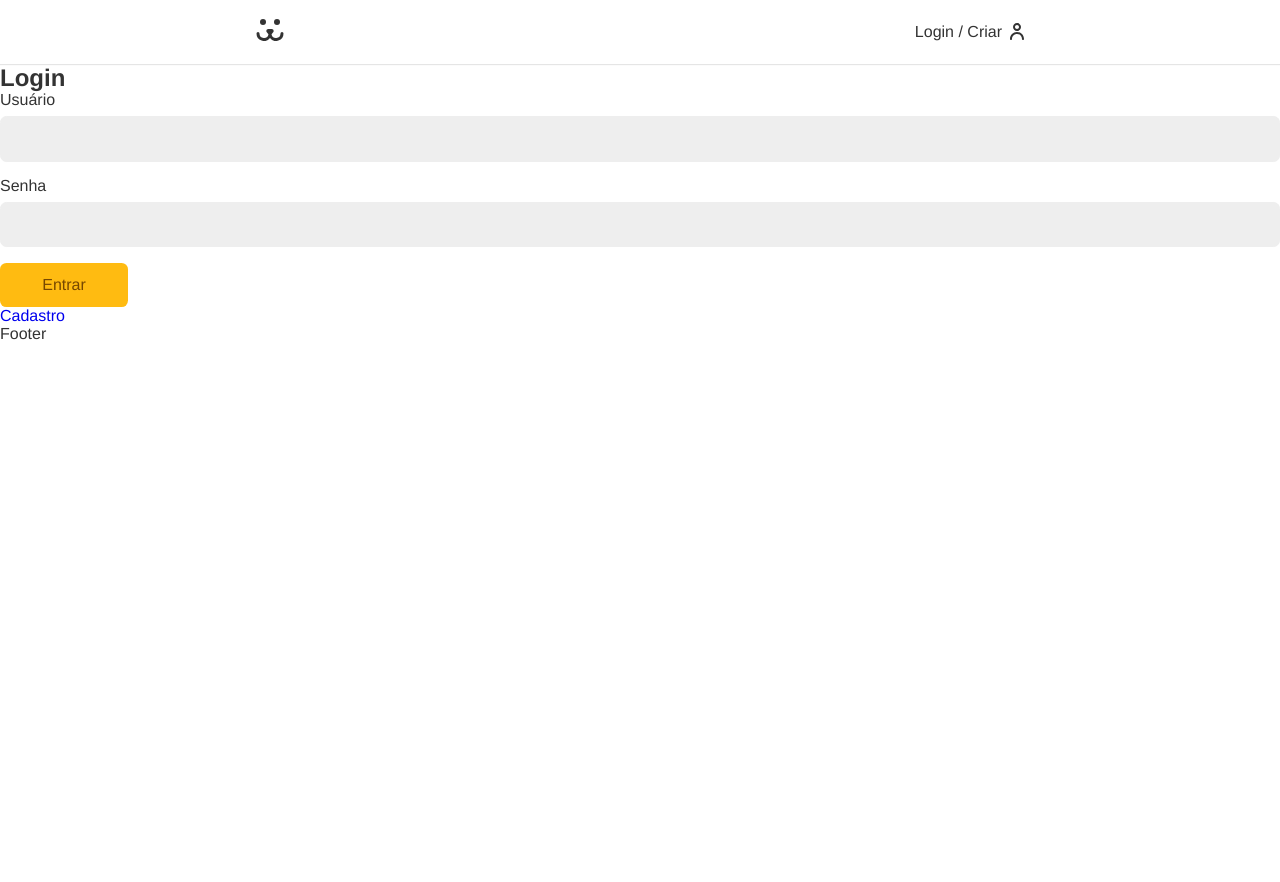
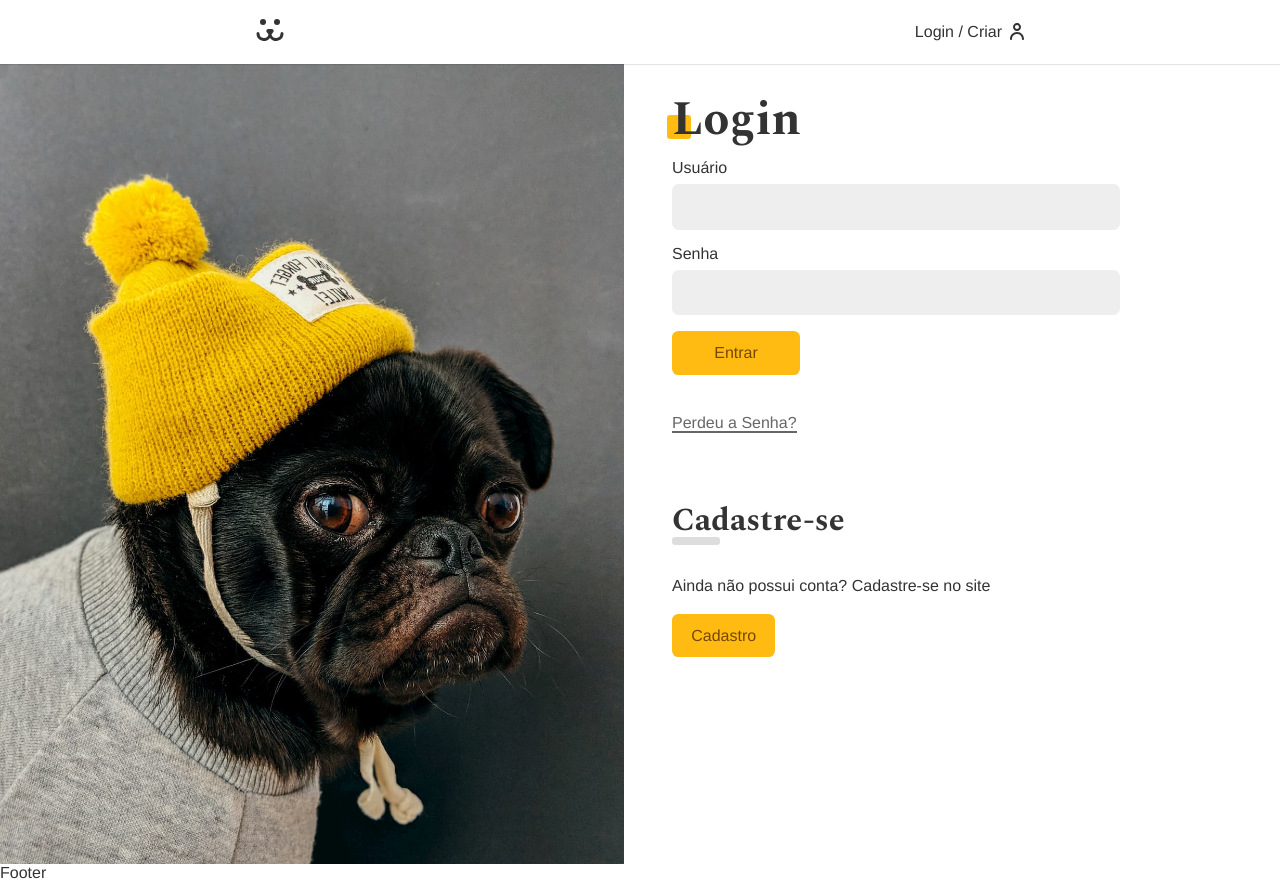
Before and after one commit to rafaelhbastos/dogs, a React (Create React App) app: page /login in a window 1280 px wide. Before the commit the page ends 800 px from the top, so only its background shows below. Built offline with nearby package versions, Linux system fonts and the light colour scheme.

Commit message:
Dealing with form

```diff
--- a/src/App.css
+++ b/src/App.css
@@ -1,3 +1,5 @@
+@import url('https://fonts.googleapis.com/css2?family=Spectral:wght@700&family=Varela+Round&display=swap');
+
 * {
   box-sizing: border-box;
 }
@@ -36,6 +38,7 @@
 
 a {
   text-decoration: none;
+  color: #333;
 }
 
 .container {
@@ -43,3 +46,38 @@
   padding: 0 1rem;
   margin: 0 auto;
 }
+
+.title {
+  font-family: var(--type-second);
+  line-height: 1;
+  font-size: 3rem;
+  margin: 1rem 0;
+  position: relative;
+  z-index: 1;
+}
+
+.title::after {
+  content: '';
+  display: block;
+  width: 1.5rem;
+  height: 1.5rem;
+  background: #fb1;
+  position: absolute;
+  bottom: 5px;
+  left: -5px;
+  border-radius: .2rem;
+  z-index: -1;
+}
+
+.animeLeft {
+  opacity: 0;
+  transform: translateX(-20px);
+  animation: animeLeft 0.3s forwards;
+}
+
+@keyframes animeLeft {
+  to {
+    opacity: 1;
+    transform: initial;
+  }
+}
--- /dev/null
+++ b/src/CSS/Login.module.css
@@ -0,0 +1,30 @@
+.login {
+  display: grid;
+  grid-template-columns: 1fr 1fr;
+  min-height: 100vh;
+  gap: 2rem;
+}
+
+.login::before {
+  content: '';
+  display: block;
+  background: url('../Assets/login.jpg') no-repeat center center;
+  background-size: cover;
+}
+
+.forms {
+  max-width: 30rem;
+  padding: 1rem;
+}
+
+@media (max-width: 40rem) {
+  .login {
+    grid-template-columns: 1fr;
+  }
+  .login::before {
+    display: none;
+  }
+  .forms {
+    max-width: 100%;
+  }
+}
--- /dev/null
+++ b/src/CSS/LoginForm.module.css
@@ -0,0 +1,41 @@
+.form {
+  margin-bottom: 2rem;
+}
+
+.lost {
+  display: inline-block;
+  color: #666;
+  padding: .5rem 0;
+  line-height: 1;
+}
+
+.lost::after {
+  content: '';
+  height: 2px;
+  width: 100%;
+  background: currentColor;
+  display: block;
+}
+
+.register {
+  margin-top: 4rem;
+}
+
+.register p {
+  margin: 2rem 0;
+}
+
+.subtitle {
+  font-family: var(--type-second);
+  line-height: 1;
+  font-size: 2rem;
+}
+
+.subtitle::after {
+  content: '';
+  display: block;
+  background: #ddd;
+  height: .5rem;
+  width: 3rem;
+  border-radius: .2rem;
+}
--- /dev/null
+++ b/src/Components/Helper/Error.js
@@ -0,0 +1,13 @@
+import React from 'react'
+
+const Error = ({error}) => {
+
+  if(!error) return null;
+  return (
+    <p style={{color: '#f31', margin: '1rem 0'}}>
+      {error}
+    </p>
+  )
+}
+
+export default Error
--- a/src/Components/Login/Login.js
+++ b/src/Components/Login/Login.js
@@ -6,18 +6,23 @@
 import LoginPasswordLost from './LoginPasswordLost';
 import LoginPasswordReset from './LoginPasswordReset';
 import { UserContext } from '../../UserContext';
+import styles from '../../CSS/Login.module.css'
 
 const Login = () => {
   const { login } = useContext(UserContext)
 
   if (login === true) return <Navigate to="/conta" />
   return (
+    <section className={styles.login}>
+      <div className={styles.forms}>
         <Routes>
           <Route path='/' element={<LoginForm/>}/>
           <Route path='/criar' element={<LoginCreate/>} />
           <Route path='/perdeu' element={<LoginPasswordLost/>} />
           <Route path='/resetar' element={<LoginPasswordReset/>} />
         </Routes>
+      </div>
+    </section>
   )
 }
 
--- a/src/Components/Login/LoginForm.js
+++ b/src/Components/Login/LoginForm.js
@@ -1,10 +1,13 @@
-import React, { useEffect, useContext } from "react";
+import React, { useContext } from "react";
 import { Link } from "react-router-dom";
 
 import { UserContext } from "../../UserContext";
 import UseForm from "../../Hooks/UseForm";
 import Button from "../Forms/Button";
 import Input from './../Forms/Input';
+import Error from './../Helper/Error';
+import styles from '../../CSS/LoginForm.module.css'
+import stylesBtn from '../../CSS/Button.module.css'
 
 const LoginForm = () => {
   const username = UseForm();
@@ -21,15 +24,20 @@
     }
 
   return (
-    <section>
-      <h1>Login</h1>
-      <form onSubmit={handleSubmit}>
+    <section className="animeLeft">
+      <h1 className="title">Login</h1>
+      <form className={styles.form} onSubmit={handleSubmit}>
         <Input label="Usuário" type="text" name="username" {...username} />
         <Input label="Senha"  type="password" name="password" {...password} />
         {loading ? <Button disabled> Carregando...</Button> : <Button>Entrar</Button>}
-        {error && <p>{error}</p>}
+        <Error error={error}/>
       </form>
-      <Link to="/login/criar">Cadastro</Link>
+      <Link className={styles.lost} to="/login/perdeu">Perdeu a Senha?</Link>
+      <div className={styles.register}>
+        <h2 className={styles.subtitle}>Cadastre-se</h2>
+        <p>Ainda não possui conta? Cadastre-se no site</p>
+      </div>
+      <Link className={stylesBtn.button} to="/login/criar">Cadastro</Link>
     </section>
   );
 };
--- a/src/Hooks/UseForm.js
+++ b/src/Hooks/UseForm.js
@@ -1,5 +1,4 @@
-import React from 'react'
-import { useState } from 'react';
+import React, { useState } from 'react'
 
 const types = {
   email: {
```
Lines whose indentation alone changed are shown as unchanged.
